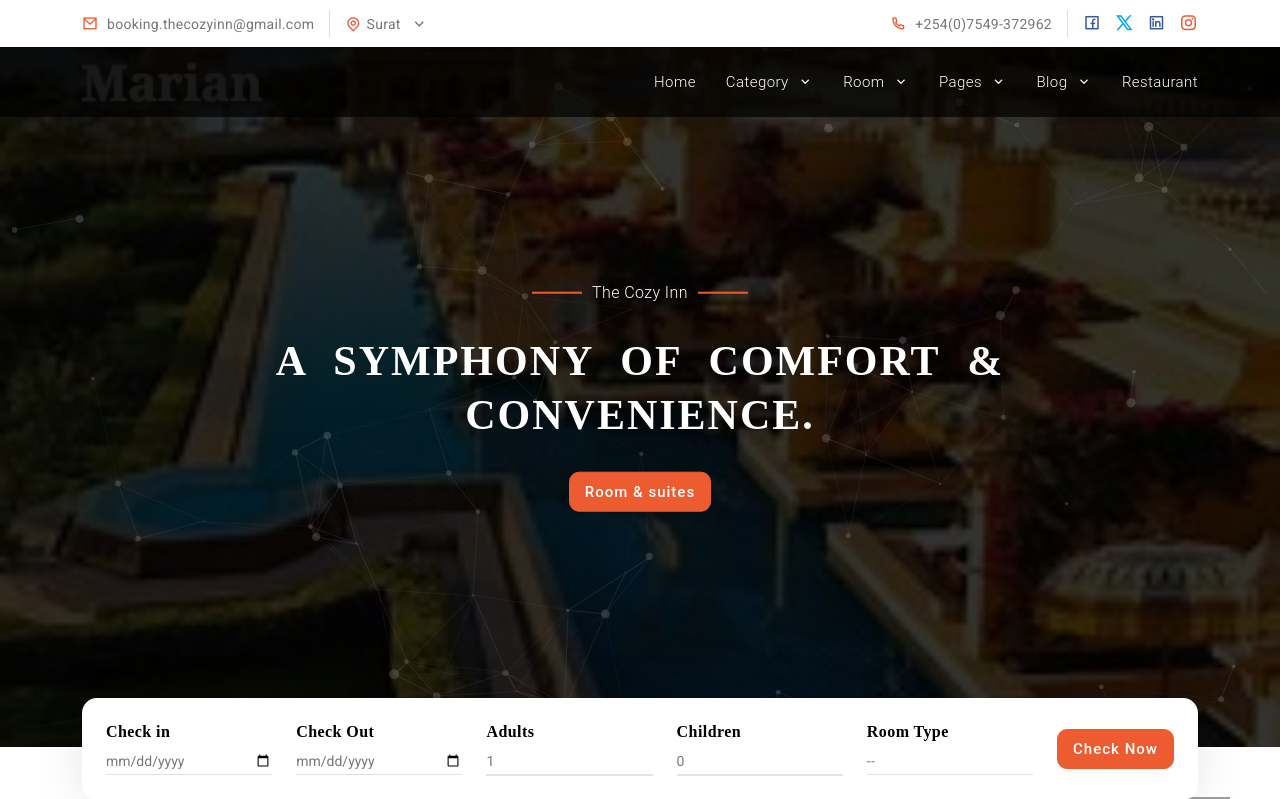
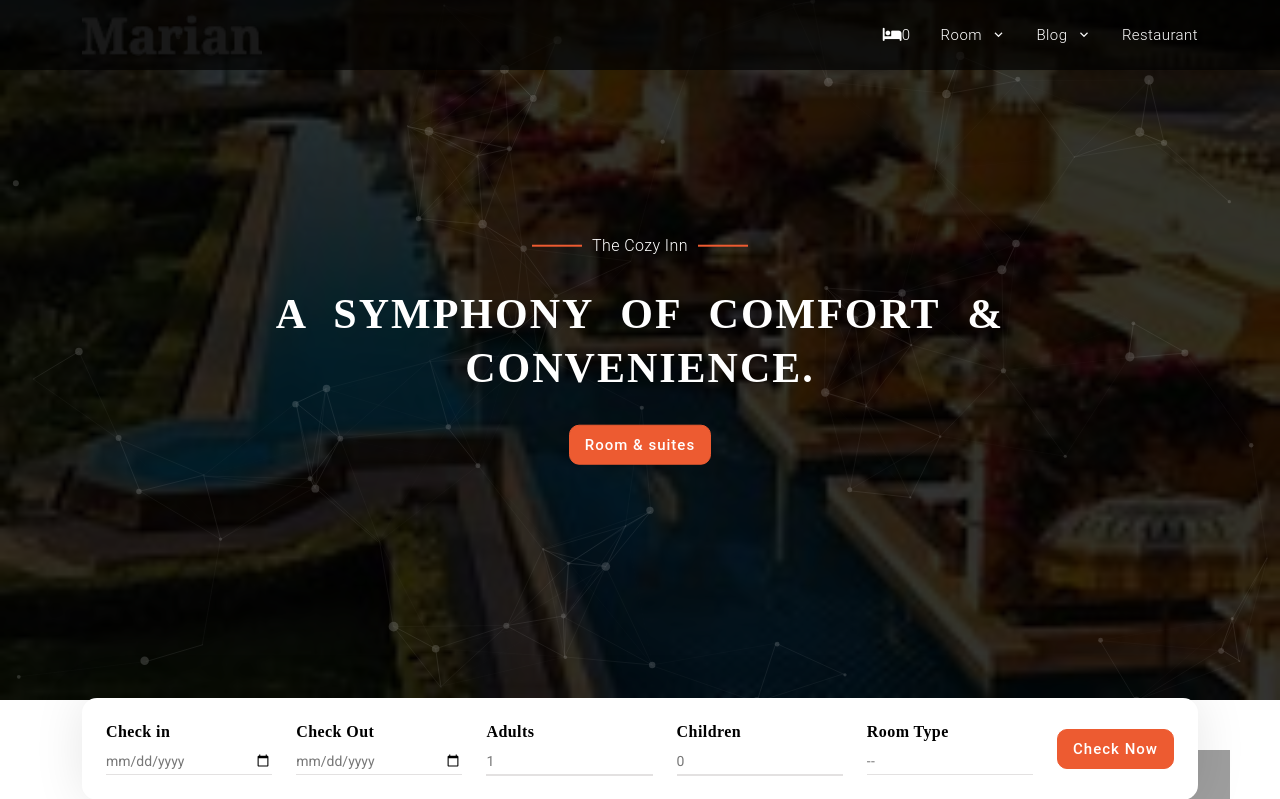
Before and after one commit to leejern/travel_booking_platform_v2, a Django app: a page that uses templates/hotel/hotelbase.html in a window 1280 px wide. Shown: the top 799 px of the page. Run offline with Django 4.2, Linux system fonts and the light colour scheme; data comes from the database, SQL or seed files in the repository; both versions use the stored data as it was after the commit; parts of the project's set-up code (start-up, migrations or seed data) failed here and were passed over; some libraries are stand-ins or nearby versions.

Commit message:
changes made

```diff
--- a/static/js/custom.js
+++ b/static/js/custom.js
@@ -42,7 +42,9 @@ $(document).ready(function(){
                 console.log("Sending data to server ............");
             },
             success: function(response){
-                console.log(response);
+                // console.log(response);
+                $('.total_rooms').text(response.total_selected_items)
+
 
             }
         })
@@ -85,6 +87,7 @@ $(document).on("click",".delete-item",function(){
             button.html("<i class='fas fa-spinner fa-spin'></i>")
         },
         success: function(res){
+            $('.total_rooms').text(res.total_selected_item)
             $('.selection-list').html(res.data)
         }
     })
--- a/templates/hotel/hotelbase.html
+++ b/templates/hotel/hotelbase.html
@@ -49,39 +49,7 @@
    </div>
    <!-- Header -->
    <header>
-      <div class="relative">
-         <div class="flex flex-wrap justify-between items-center mx-auto 2xl:max-w-[1320px] xl:max-w-[1140px] lg:max-w-[960px] md:max-w-[720px] sm:max-w-[540px] px-[12px] lg:flex hidden">
-            <div class="w-1/2 py-[10px] flex">
-               <div class="pr-[15px] border-r border-solid border-[#ddd]">
-                  <i class="ri-mail-line mr-[5px] text-[#ed5b31] text-[16px]"></i>
-                  {{ hotel.email}}
-               </div>
-               <div class="flex items-center pl-[15px] lh-location">
-                  <div class="flex items-center custom-select text-[14px] text-[#777]">
-                     <i class="ri-map-pin-line mr-[5px] text-[#ed5b31] text-[16px]"></i>
-                     <select class="hidden">
-                        <option value="option1">Surat</option>
-                        <option value="option2">Delhi</option>
-                        <option value="option3">Rajkot</option>
-                        <option value="option4">Udaipur</option>
-                     </select>
-                  </div>
-               </div>
-            </div>
-            <div class="w-1/2 py-[10px] flex justify-end">
-               <div class="pr-[15px] border-r border-solid border-[#ddd]">
-                  <i class="ri-phone-line mr-[5px] text-[#ed5b31] text-[16px]"></i>
-                  {{hotel.mobile}}
-               </div>
-               <div class="mx-[-5px] pl-[15px]">
-                  <a href="javascript:void(0)"><i class="ri-facebook-box-line facebook mx-[5px] text-[18px] text-[#3b5998]"></i></a>
-                  <a href="javascript:void(0)"><i class="ri-twitter-x-line twitter mx-[5px] text-[18px] text-[#03a9f4]"></i></a>
-                  <a href="javascript:void(0)"><i class="ri-linkedin-box-line linkedin mx-[5px] text-[18px] text-[#3b5998]"></i></a>
-                  <a href="javascript:void(0)"><i class="ri-instagram-line instagram mx-[5px] text-[18px] text-[#ed5b31]"></i></a>
-               </div>
-            </div>
-         </div>
-      </div>
+
       <div class="lh-header bg-[#000000b3] absolute w-full z-[16] py-[6px]">
          <div class="flex flex-wrap justify-between items-center mx-auto 2xl:max-w-[1320px] xl:max-w-[1140px] lg:max-w-[960px] md:max-w-[720px] sm:max-w-[540px] px-[12px]">
             <nav class="flex flex-nowrap w-full py-[3px]">
@@ -94,23 +62,11 @@
                <div class="flex basis-[auto] grow items-center lg:flex hidden">
                   <ul class="navbar-nav flex w-full relative z-[3] flex-row justify-end">
                      <li class="ml-[30px] nav-item dropdown">
-                        <a class="py-[5px] text-[15px] text-[#fff] nav-link" href="index.html">
-                           Home
+                        <a class="py-[5px] text-[15px] text-[#fff] nav-link" href="">
+                           <i class="fa fa-bed"></i><span class="total_rooms">0</span>
                         </a>
                      </li>
-                     <li class="ml-[30px] nav-item dropdown">
-                        <a class="py-[5px] text-[15px] text-[#fff] relative nav-link dropdown-toggle" href="javascript:void(0)">
-                           Category <i class="ri-arrow-down-s-line ml-[5px]"></i>
-                        </a>
-                        <ul class="dropdown-menu min-w-[150px] text-left opacity-0 invisible bg-[#fff] shadow-[0_0_3px_1px_rgba(0,0,0,0.2)] block z-[9] rounded-t-[0] rounded-b-[10px] mt-[30px] transition-all duration-[0.3s] ease-in-out">
-                           <li>
-                              <a class="dropdown-item text-[14px] text-[#777] capitalize hover:text-[#ed5b31]" href="gallery.html">gallery 1</a>
-                           </li>
-                           <li>
-                              <a class="dropdown-item text-[14px] text-[#777] capitalize hover:text-[#ed5b31]" href="gallery-2.html">gallery 2</a>
-                           </li>
-                        </ul>
-                     </li>
+
                      <li class="ml-[30px] nav-item dropdown">
                         <a class="py-[5px] text-[15px] text-[#fff] relative nav-link dropdown-toggle" href="javascript:void(0)">
                            Room <i class="ri-arrow-down-s-line ml-[5px]"></i>
@@ -124,40 +80,7 @@
                            </li>
                         </ul>
                      </li>
-                     <li class="ml-[30px] nav-item dropdown">
-                        <a class="py-[5px] text-[15px] text-[#fff] nav-link relative dropdown-toggle" href="javascript:void(0)">
-                           Pages <i class="ri-arrow-down-s-line ml-[5px]"></i>
-                        </a>
-                        <ul class="dropdown-menu min-w-[150px] text-left opacity-0 invisible bg-[#fff] shadow-[0_0_3px_1px_rgba(0,0,0,0.2)] block z-[9] rounded-t-[0] rounded-b-[10px] mt-[30px] transition-all duration-[0.3s] ease-in-out">
-                           <li>
-                              <a class="dropdown-item text-[14px] text-[#777] capitalize hover:text-[#ed5b31]" href="about.html">About Us</a>
-                           </li>
-                           <li>
-                              <a class="dropdown-item text-[14px] text-[#777] capitalize hover:text-[#ed5b31]" href="contact.html">Contact</a>
-                           </li>
-                           <li>
-                              <a class="dropdown-item text-[14px] text-[#777] capitalize hover:text-[#ed5b31]" href="facilities.html">Facilities</a>
-                           </li>
-                           <li>
-                              <a class="dropdown-item text-[14px] text-[#777] capitalize hover:text-[#ed5b31]" href="faq.html">Faq</a>
-                           </li>
-                           <li>
-                              <a class="dropdown-item text-[14px] text-[#777] capitalize hover:text-[#ed5b31]" href="prices.html">Prices</a>
-                           </li>
-                           <li>
-                              <a class="dropdown-item text-[14px] text-[#777] capitalize hover:text-[#ed5b31]" href="services.html">Services</a>
-                           </li>
-                           <li>
-                              <a class="dropdown-item text-[14px] text-[#777] capitalize hover:text-[#ed5b31]" href="spa.html">Spa</a>
-                           </li>
-                           <li>
-                              <a class="dropdown-item text-[14px] text-[#777] capitalize hover:text-[#ed5b31]" href="team.html">Team</a>
-                           </li>
-                           <li>
-                              <a class="dropdown-item text-[14px] text-[#777] capitalize hover:text-[#ed5b31]" href="checkout.html">Checkout</a>
-                           </li>
-                        </ul>
-                     </li>
+
                      <li class="ml-[30px] nav-item dropdown">
                         <a class="py-[5px] text-[15px] text-[#fff] nav-link relative dropdown-toggle" href="javascript:void(0)">
                            Blog <i class="ri-arrow-down-s-line ml-[5px]"></i>
```
Also changed, not shown: db.sqlite3.
